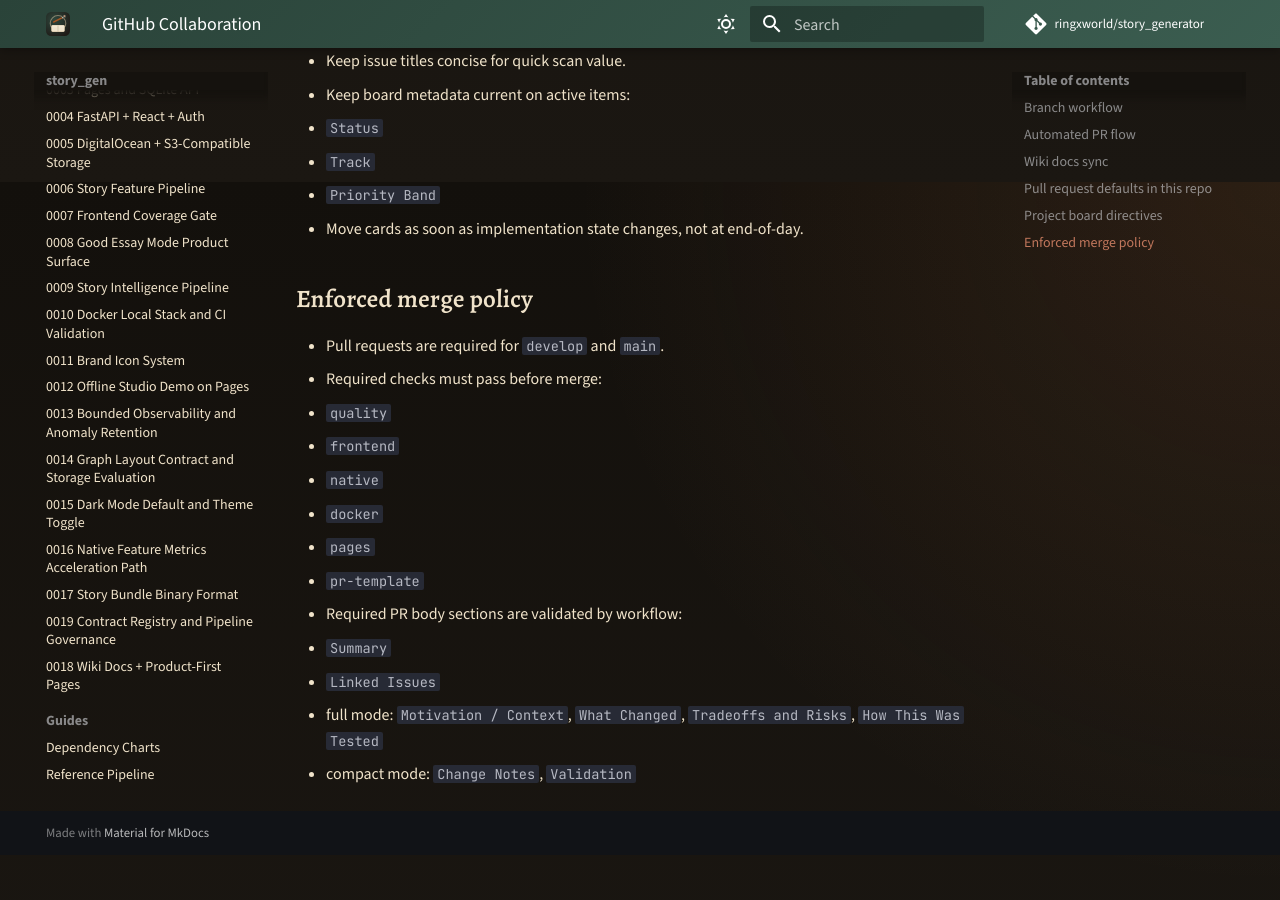
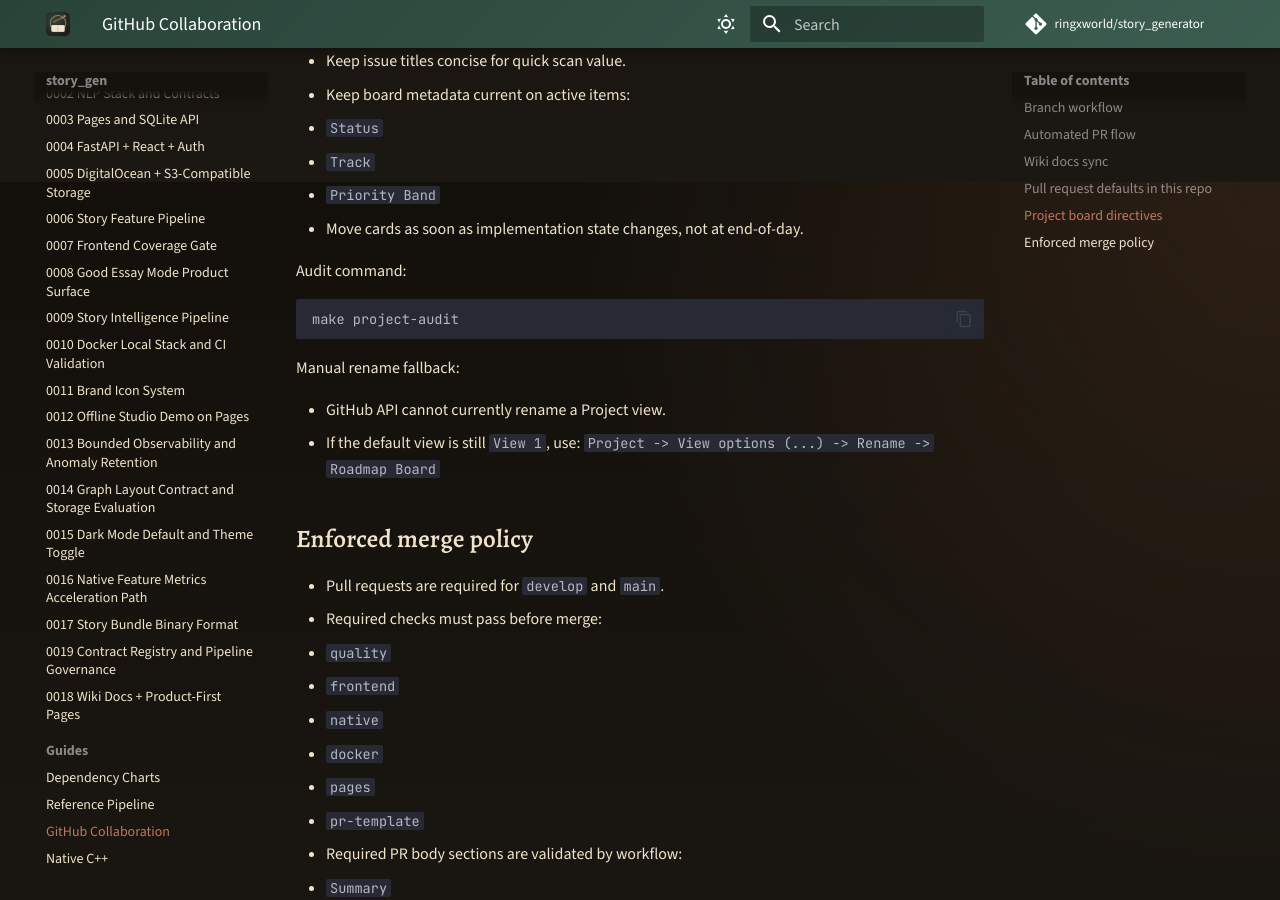
Before and after one commit to ringxworld/story_generator, an MkDocs documentation site: the page built from docs/github_collaboration.md, in a window 1280 px wide and 900 px high, scrolled down 1618 px. Built offline with MkDocs 1.6.1 and Material for MkDocs 9.7.7, drawn with Linux system fonts in a browser that asks for light colours; comment, search, counter and statistics services are not loaded; before the commit the page ends 2473 px from its top, so only the background shows below that.

Commit message:
docs: document project board audit and rename fallback

````diff
--- a/docs/github_collaboration.md
+++ b/docs/github_collaboration.md
@@ -67,6 +67,18 @@ Wiki URL:
   - `Priority Band`
 - Move cards as soon as implementation state changes, not at end-of-day.
 
+Audit command:
+
+```bash
+make project-audit
+```
+
+Manual rename fallback:
+
+- GitHub API cannot currently rename a Project view.
+- If the default view is still `View 1`, use:
+  `Project -> View options (...) -> Rename -> Roadmap Board`
+
 ## Enforced merge policy
 
 - Pull requests are required for `develop` and `main`.
````
Also changed, not shown: 1 other file.
